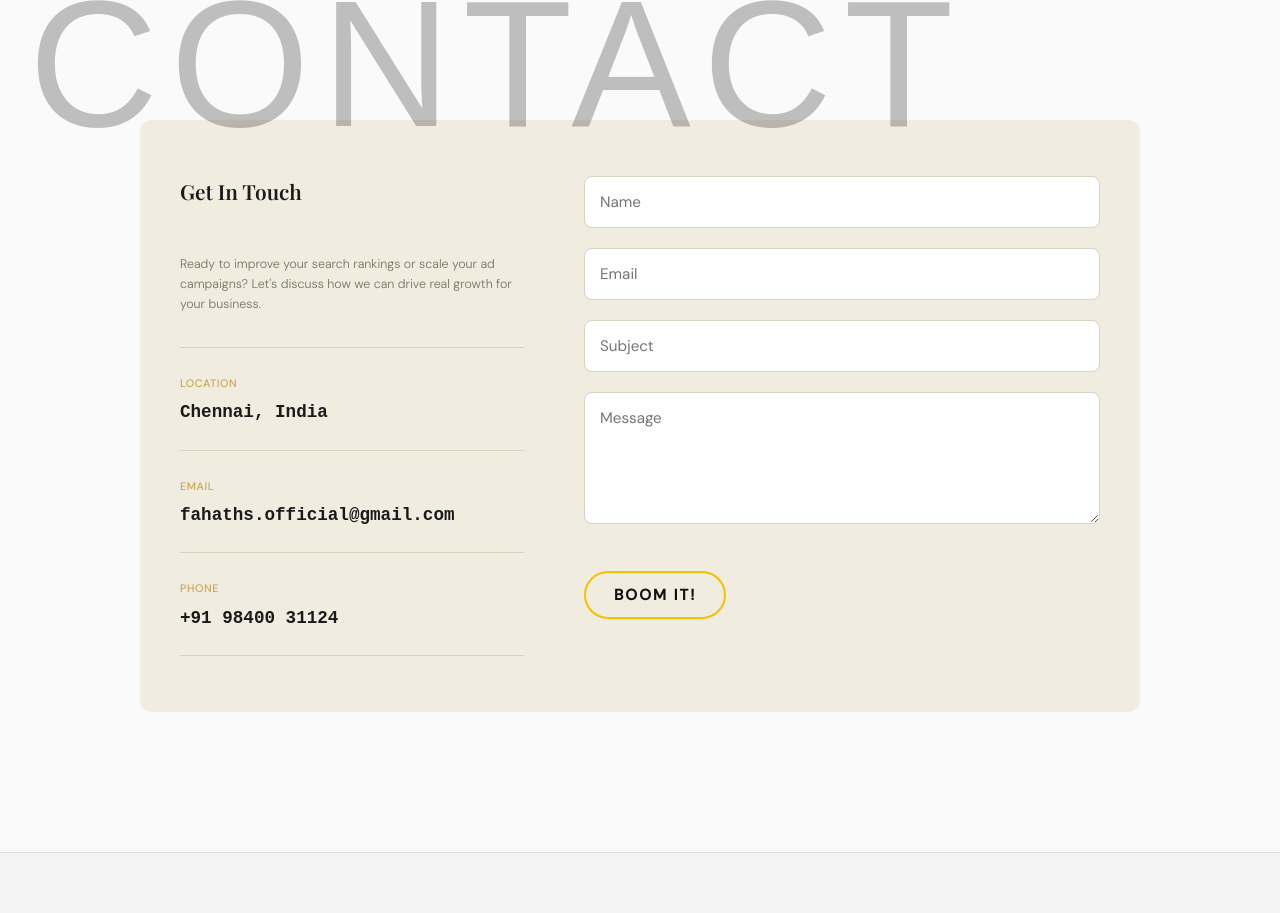
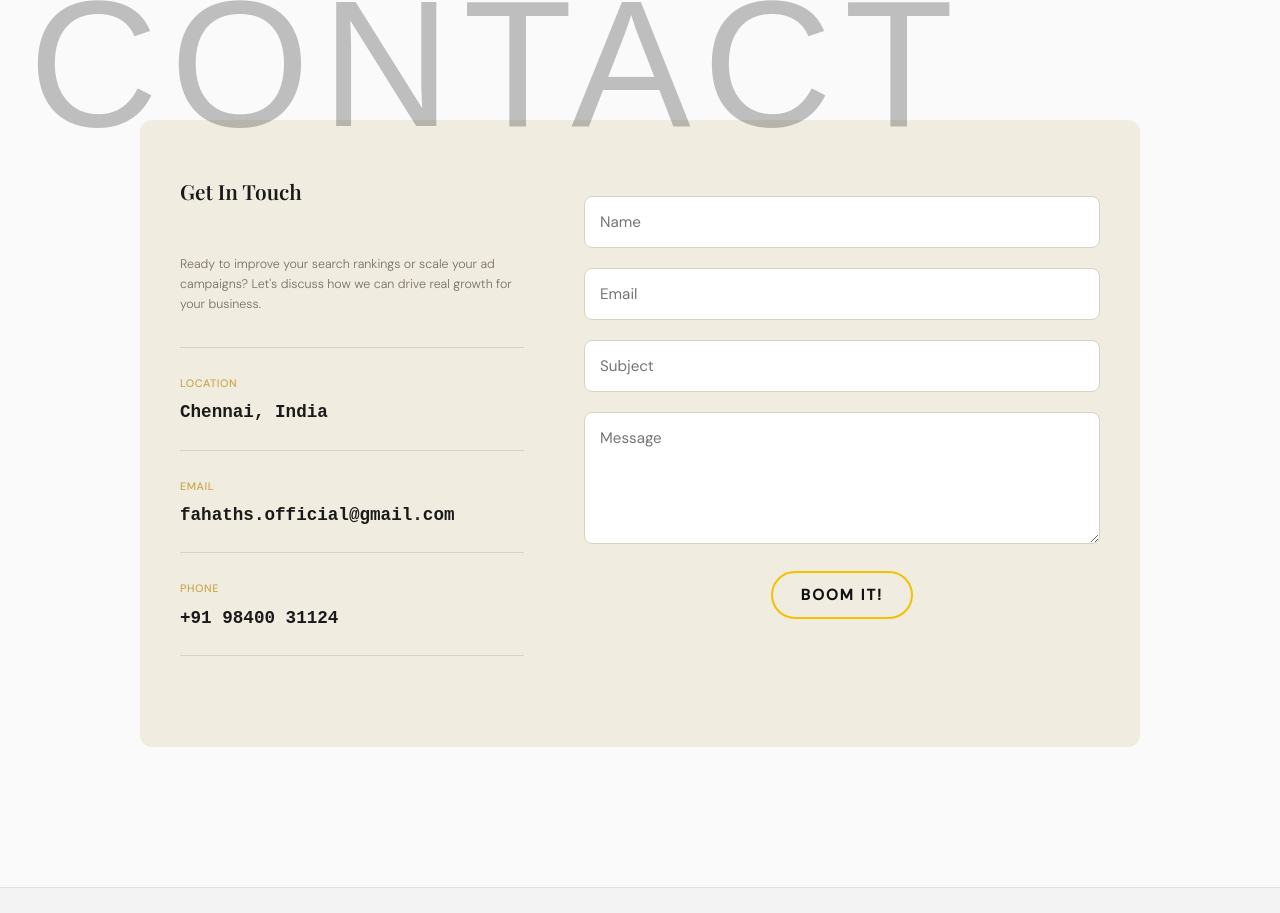
Before and after one commit to Fahaths/Portfolio, a React (Vite) app: page / in a window 1280 px wide. Shown: the part 3478-4391 px from the top of the page. Built offline with nearby package versions, Linux system fonts and the light colour scheme; a web font is replaced by a local one.

Commit message:
moblie version

```diff
--- a/src/App.jsx
+++ b/src/App.jsx
@@ -54,7 +54,11 @@ export default function App() {
   const [isDownloading, setIsDownloading] = useState(false)
   const [isBlasting, setIsBlasting] = useState(false)
   const [btnPosition, setBtnPosition] = useState({ x: 0, y: 0 })
+  const [hasDodged, setHasDodged] = useState(false)
+  const [isTamed, setIsTamed] = useState(false)
   const form = useRef()
+  const dodgeAreaRef = useRef()
+  const btnRef = useRef()
 
   const handleDownload = () => {
     if (isDownloading) return;
@@ -107,6 +111,8 @@ export default function App() {
             alert('Message Sent Successfully!')
             form.current.reset()
             setIsBlasting(false)
+            setBtnPosition({ x: 0, y: 0 })
+            setHasDodged(false)
           },
           (error) => {
             alert('Failed to send email: ' + error.text)
@@ -116,17 +122,73 @@ export default function App() {
     }, 600)
   }
 
-  const handleButtonClick = () => {
-    if (form.current && !form.current.checkValidity()) {
-      // Move randomly if invalid
-      const x = Math.random() * 200 - 100; // -100px to 100px
-      const y = Math.random() * 100 - 50;  // -50px to 50px
-      setBtnPosition({ x, y });
-    } else {
-      // Reset position
+  const checkFormValidity = () => {
+    if (form.current) {
+      const { from_name, reply_to, message } = form.current;
+      const isValidEmail = (email) => /^[^\s@]+@[^\s@]+\.[^\s@]+$/.test(email);
+      const ready = from_name.value.trim().length > 0 &&
+        isValidEmail(reply_to.value.trim()) &&
+        message.value.trim().length > 0;
+      setIsTamed(ready);
+      if (ready) {
         setBtnPosition({ x: 0, y: 0 });
+        setHasDodged(false);
       }
     }
+  };
+
+  const handleDodge = (e) => {
+    if (isTamed || !dodgeAreaRef.current || !btnRef.current) return;
+
+    // Support both MouseEvent and TouchEvent
+    const clientX = e.clientX || (e.touches && e.touches[0].clientX);
+    const clientY = e.clientY || (e.touches && e.touches[0].clientY);
+
+    if (clientX === undefined || clientY === undefined) return;
+
+    const aRect = dodgeAreaRef.current.getBoundingClientRect();
+    const w = btnRef.current.offsetWidth;
+    const h = btnRef.current.offsetHeight;
+
+    const btnCX = btnPosition.x + w / 2;
+    const btnCY = btnPosition.y + h / 2;
+
+    const relMX = clientX - aRect.left;
+    const relMY = clientY - aRect.top;
+
+    const dx = btnCX - relMX;
+    const dy = btnCY - relMY;
+    const dist = Math.sqrt(dx * dx + dy * dy);
+
+    if (dist > 85) return;
+
+    if (!hasDodged) setHasDodged(true);
+
+    const angle = Math.atan2(dy, dx);
+    const run = 120 + Math.random() * 50;
+
+    let newX = btnCX + Math.cos(angle) * run - w / 2;
+    let newY = btnCY + Math.sin(angle) * run - h / 2;
+
+    const maxX = aRect.width - w;
+    const maxY = aRect.height - h;
+
+    if (newX < 0 || newX > maxX) newX = Math.random() * maxX;
+    if (newY < 0 || newY > maxY) newY = Math.random() * maxY;
+
+    newX = Math.max(0, Math.min(maxX, newX));
+    newY = Math.max(0, Math.min(maxY, newY));
+
+    setBtnPosition({ x: newX, y: newY });
+  };
+
+  const handleButtonClick = (e) => {
+    if (!isTamed) {
+      e.preventDefault();
+      // Force one dodge if they managed to click it
+      handleDodge(e);
+    }
+  };
 
 
   return (
@@ -354,7 +416,13 @@ export default function App() {
                 <a href="tel:+919840031124" className="value">+91 98400 31124</a>
             </div>
             </div>
-            <form className="contact-form" ref={form} onSubmit={handleSubmit}>
+            <form
+              className="contact-form"
+              onSubmit={handleSubmit}
+              onInput={checkFormValidity}
+              ref={form}
+              style={{ position: 'relative' }}
+            >
               <div className="form-group">
                 <input type="text" name="from_name" placeholder="Name" required />
               </div>
@@ -365,19 +433,44 @@ export default function App() {
                 <input type="text" name="subject" placeholder="Subject" />
               </div>
               <div className="form-group">
+                <input type="hidden" name="to_name" value="Fahath" />
                 <textarea name="message" rows="5" placeholder="Message" required></textarea>
               </div>
+
+              <div
+                className="dodge-area"
+                ref={dodgeAreaRef}
+                onMouseMove={handleDodge}
+                onTouchMove={handleDodge}
+                onTouchStart={handleDodge}
+                style={{
+                  position: 'relative',
+                  height: '120px', // slightly taller for mobile
+                  marginTop: '20px',
+                  overflow: 'visible',
+                  display: 'flex',
+                  alignItems: 'flex-start',
+                  justifyContent: 'center' // Centered for mobile thumb reach
+                }}
+              >
                 <button
+                  ref={btnRef}
                   type="submit"
-                className={`btn-filled boom-btn ${isBlasting ? "blasting" : ""}`}
+                  className={`btn-filled boom-btn ${isBlasting ? "blasting" : ""} ${isTamed ? "ready" : ""}`}
                   style={{
-                  transform: `translate(${btnPosition.x}px, ${btnPosition.y}px)`,
-                  transition: 'transform 0.2s ease-in-out'
+                    position: hasDodged ? 'absolute' : 'relative',
+                    left: hasDodged ? `${btnPosition.x}px` : 'auto',
+                    top: hasDodged ? `${btnPosition.y}px` : 'auto',
+                    transition: 'all 0.2s ease-out',
+                    zIndex: 10,
+                    margin: hasDodged ? 0 : '0 auto',
+                    whiteSpace: 'nowrap'
                   }}
                   onClick={handleButtonClick}
                 >
-                {isBlasting ? "Booming..." : "Boom it!"}
+                  {isBlasting ? "Booming..." : "BOOM IT!"}
                 </button>
+              </div>
             </form>
           </div>
         </section>
--- a/src/Navbar.jsx
+++ b/src/Navbar.jsx
@@ -69,6 +69,9 @@ export default function Navbar() {
 
             {/* Mobile Menu Overlay */}
             <div className={`mobile-menu ${isMobileMenuOpen ? 'open' : ''}`}>
+                <div className="mobile-menu-close" onClick={toggleMobileMenu}>
+                    &times;
+                </div>
                 <div className="mobile-menu-content">
                     <a href="#about" onClick={(e) => handleNavigation(e, 'about')}>About</a>
                     <a href="#resume" onClick={(e) => handleNavigation(e, '', '.content-overview:nth-of-type(2)')}>Resume</a>
--- a/src/index.css
+++ b/src/index.css
@@ -1159,6 +1159,7 @@ a:hover {
 
 .contact-form .form-group {
     margin-bottom: 20px;
+    margin-top: 20px;
 }
 
 .contact-form input,
@@ -1414,7 +1415,8 @@ a:hover {
 }
 
 /* Expanding blast ring */
-.boom-btn::before, .boom-btn::after {
+.boom-btn::before,
+.boom-btn::after {
     content: '';
     position: absolute;
     top: 50%;
@@ -1442,12 +1444,123 @@ a:hover {
 }
 
 @keyframes btnBlast {
-    0% { transform: scale(1); filter: brightness(1); }
-    40% { transform: scale(1.2); filter: brightness(1.5); background: var(--accent); color: var(--bg-body); box-shadow: 0 0 30px var(--accent); }
-    100% { transform: scale(0); opacity: 0; }
+    0% {
+        transform: scale(1);
+        filter: brightness(1);
+    }
+
+    40% {
+        transform: scale(1.2);
+        filter: brightness(1.5);
+        background: var(--accent);
+        color: var(--bg-body);
+        box-shadow: 0 0 30px var(--accent);
+    }
+
+    100% {
+        transform: scale(0);
+        opacity: 0;
+    }
 }
 
 @keyframes ringBlast {
-    0% { transform: translate(-50%, -50%) scale(1); opacity: 0.8; }
-    100% { transform: translate(-50%, -50%) scale(3.5); opacity: 0; }
-}
+    0% {
+        transform: translate(-50%, -50%) scale(1);
+        opacity: 0.8;
+    }
+
+    100% {
+        transform: translate(-50%, -50%) scale(3.5);
+        opacity: 0;
+    }
+}
+/* --- Mobile Optimizations (Final Refinements) --- */
+@media (max-width: 768px) {
+    .container {
+        padding: 0 20px;
+    }
+
+    .hero-main-title,
+    .hero-subtitle-role {
+        font-size: clamp(2rem, 5vw, 2.5rem) !important;
+    }
+
+    .hero-signature {
+        font-size: 3rem !important;
+    }
+
+    .content-label {
+        font-size: 18vw !important;
+        letter-spacing: 4px !important;
+        opacity: 0.15 !important;
+        top: 20px !important;
+    }
+
+    .edu-exp-cols {
+        grid-template-columns: 1fr !important;
+        gap: 2rem !important;
+    }
+
+    .edu-exp-section,
+    .works-section,
+    .contact-container {
+        padding: 2rem 1.5rem !important;
+        margin-top: 40px !important;
+    }
+
+    .work-item {
+        grid-template-columns: 1.5rem 1fr !important;
+        gap: 0.8rem !important;
+    }
+
+    .work-arrow {
+        display: none !important;
+    }
+
+    .contact-container {
+        grid-template-columns: 1fr !important;
+        gap: 40px !important;
+    }
+
+    .dodge-area {
+        justify-content: center !important;
+        height: 140px !important;
+    }
+}
+
+@media (max-width: 480px) {
+    .hero-main-title {
+        font-size: 2rem !important;
+    }
+
+    .hero-signature {
+        font-size: 2.5rem !important;
+    }
+
+    .entry {
+        grid-template-columns: 1fr !important;
+        gap: 0.5rem !important;
+    }
+
+    .entry-year {
+        padding-top: 0 !important;
+        margin-bottom: 0.2rem !important;
+    }
+}
+
+
+.mobile-menu-close {
+    position: fixed;
+    top: 25px;
+    right: 25px;
+    font-size: 3rem;
+    color: var(--text-main);
+    cursor: pointer;
+    line-height: 1;
+    z-index: 2000;
+    transition: color 0.2s;
+}
+
+.mobile-menu-close:hover {
+    color: var(--accent);
+}
```
Lines whose indentation alone changed are shown as unchanged.
